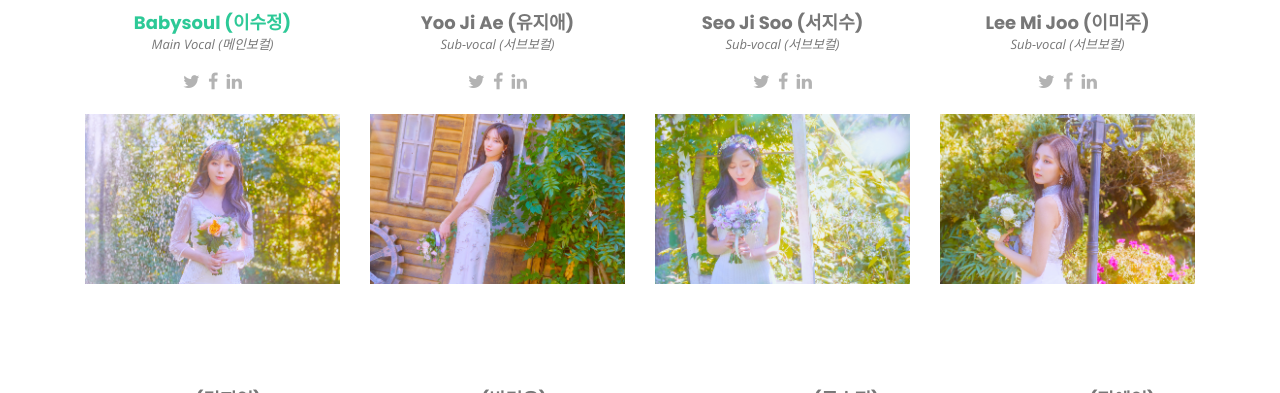
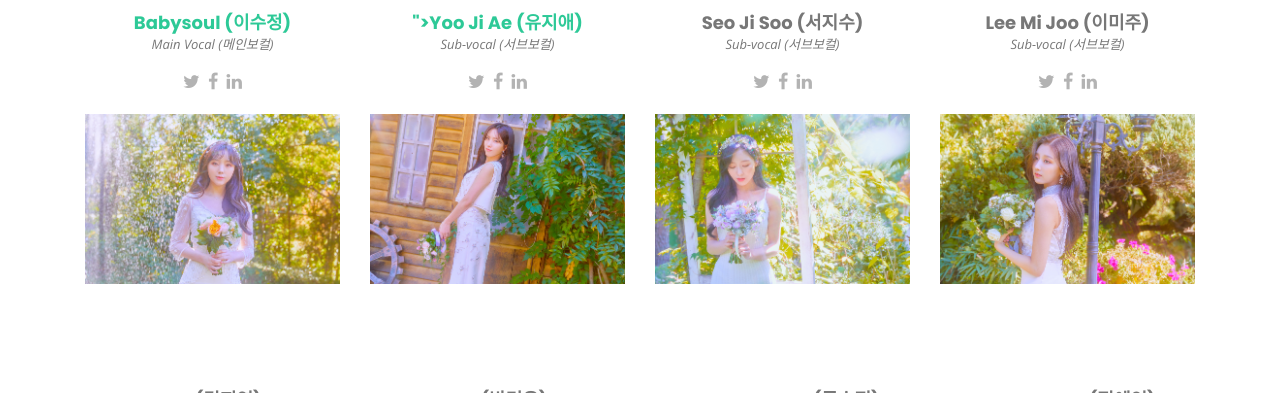
Before and after one commit to lvlzdiary1112/lvlzfanroom-website, a plain HTML site: page index.html in a window 1280 px wide. Shown: the part 3635-4028 px from the top of the page. Drawn offline with nearby package versions, Linux system fonts and the light colour scheme.

Commit message:
update yoo ji ae website- hyperlink

```diff
--- a/index.html
+++ b/index.html
@@ -234,7 +234,7 @@
           <div class="col-lg-3 col-md-6">
             <div class="member">
               <div class="pic"><img src="img/team-2.jpg" alt=""></div>
-              <h4>Yoo Ji Ae (유지애)</h4>
+              <h4><a href = "<a href = "https://babysoulinfo.netlify.app/about.html">">Yoo Ji Ae (유지애)</a></h4>
               <span>Sub-vocal (서브보컬)</span>
               <div class="social">
                 <a href="https://twitter.com/Official_LVLZ"><i class="fa fa-twitter"></i></a>
```
